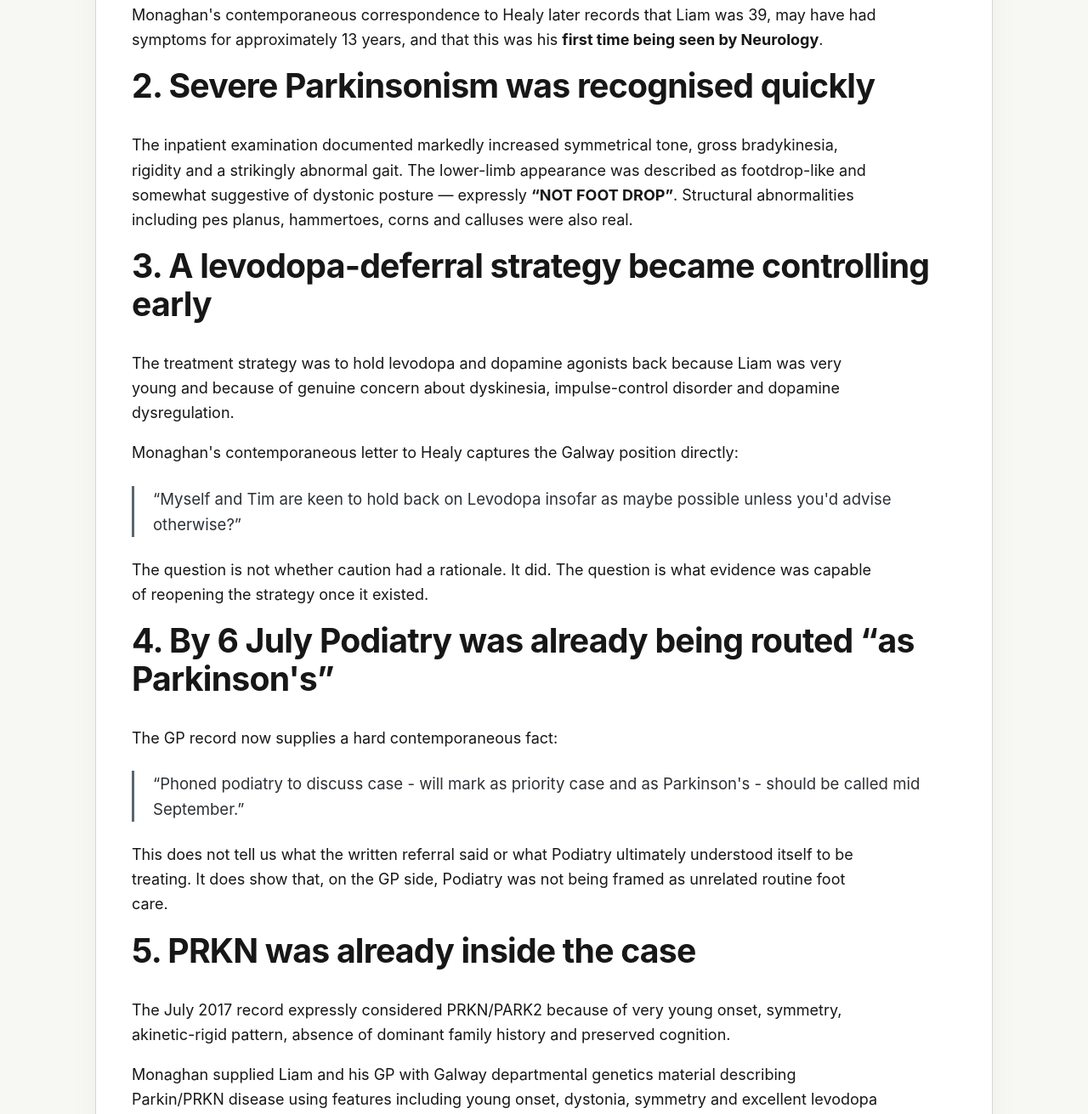
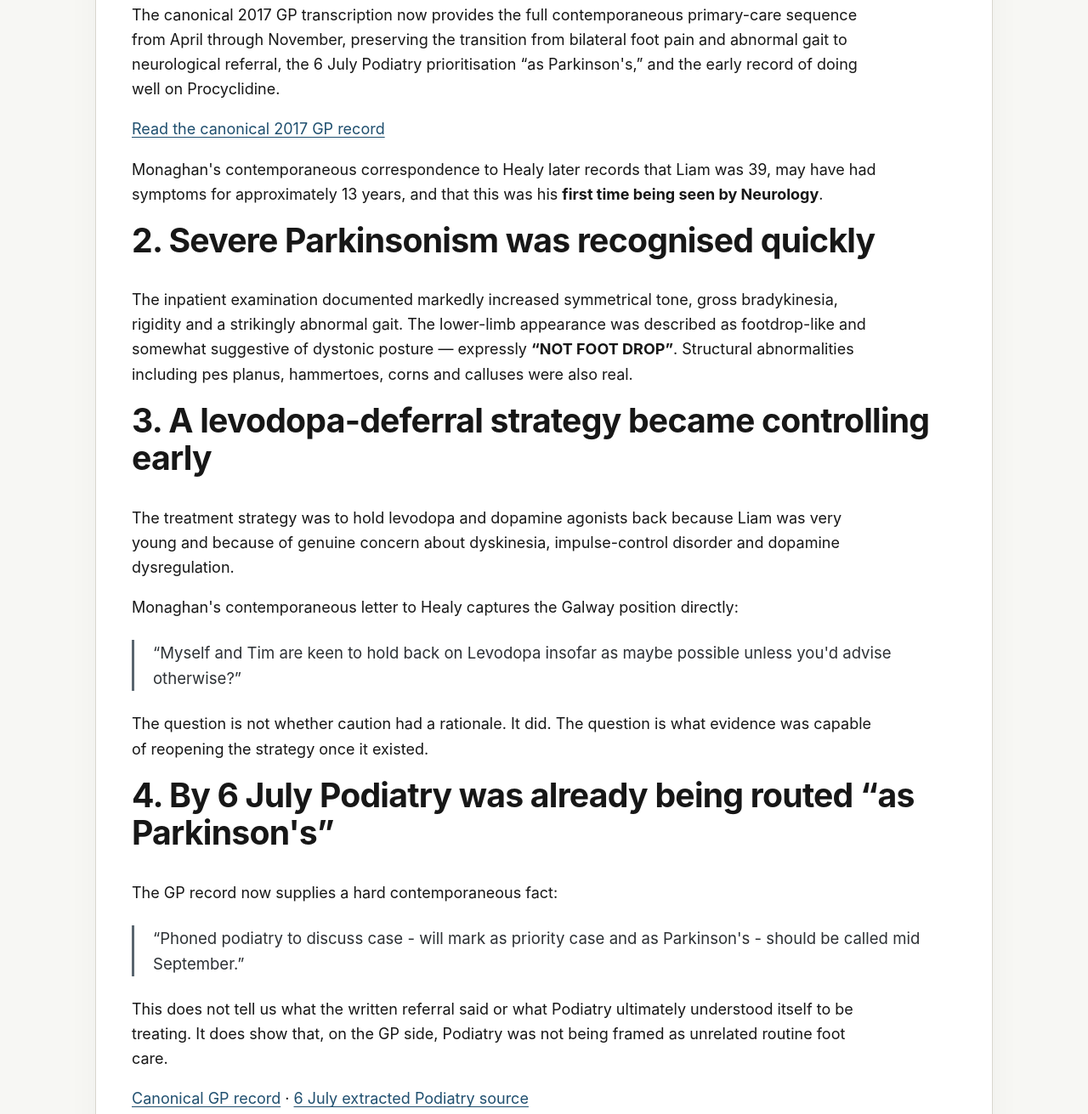
Before and after one commit to TitanicParker/for-counsel, a plain HTML site: page docs/2017-hinge.html in a window 1280 px wide. Shown: the part 1073-2384 px from the top of the page at 85% size. Drawn offline with Linux system fonts and the light colour scheme.

Commit message:
Link canonical GP record into 2017 hinge

```diff
--- a/docs/2017-hinge.html
+++ b/docs/2017-hinge.html
@@ -16,6 +16,8 @@
 
 <h2 id="entry">1. The case arrived open</h2>
 <p>The GP record did not begin with a settled Parkinson's diagnosis. It began with bilateral foot pain, abnormal gait and real structural pathology. By June the GP was considering Neurology specifically for the patient's <strong>“gait, feet and 'muscle tension' issues”</strong>; Occupational Health echoed the gait concern; increased leg tone was documented; and hospital neurological assessment followed.</p>
+<p>The canonical 2017 GP transcription now provides the full contemporaneous primary-care sequence from April through November, preserving the transition from bilateral foot pain and abnormal gait to neurological referral, the 6 July Podiatry prioritisation “as Parkinson's,” and the early record of doing well on Procyclidine.</p>
+<p><a href="LM_2017_GP_Record_Canonical_Transcription.md">Read the canonical 2017 GP record</a></p>
 <p>Monaghan's contemporaneous correspondence to Healy later records that Liam was 39, may have had symptoms for approximately 13 years, and that this was his <strong>first time being seen by Neurology</strong>.</p>
 
 <h2 id="parkinsonism">2. Severe Parkinsonism was recognised quickly</h2>
@@ -31,6 +33,7 @@
 <p>The GP record now supplies a hard contemporaneous fact:</p>
 <div class="quote">“Phoned podiatry to discuss case - will mark as priority case and as Parkinson's - should be called mid September.”</div>
 <p>This does not tell us what the written referral said or what Podiatry ultimately understood itself to be treating. It does show that, on the GP side, Podiatry was not being framed as unrelated routine foot care.</p>
+<p><a href="LM_2017_GP_Record_Canonical_Transcription.md">Canonical GP record</a> · <a href="source-records/gp-podiatry-2017-07-06.md">6 July extracted Podiatry source</a></p>
 
 <h2 id="prkn">5. PRKN was already inside the case</h2>
 <p>The July 2017 record expressly considered PRKN/PARK2 because of very young onset, symmetry, akinetic-rigid pattern, absence of dominant family history and preserved cognition.</p>
@@ -76,7 +79,7 @@
 
 <div class="callout"><strong>Updated controlling question.</strong> After Healy personally reviewed Liam, said he probably had PARK II, recommended PARK II testing first and described long-term relatively low-dose dopamine replacement as compatible with the condition, what process caused Galway's pre-existing levodopa-deferral strategy and unresolved foot partition to return to an open state?</div>
 
-<p><a href="source-records/gp-podiatry-2017-07-06.md">6 July GP Podiatry note</a> · <a href="source-records/healy-response-2017-09-12.md">12 September Healy response</a> · <a href="podiatry-evidence.html">Podiatry evidence framework</a> · <a href="../NEW_DOCUMENTARY_FACTS_2026-08-12.md">New documentary facts</a></p>
+<p><a href="LM_2017_GP_Record_Canonical_Transcription.md">Canonical 2017 GP record</a> · <a href="source-records/gp-podiatry-2017-07-06.md">6 July GP Podiatry note</a> · <a href="source-records/healy-response-2017-09-12.md">12 September Healy response</a> · <a href="podiatry-evidence.html">Podiatry evidence framework</a> · <a href="../NEW_DOCUMENTARY_FACTS_2026-08-12.md">New documentary facts</a></p>
 </article></main>
 <footer class="footer">For Counsel — reconstruct what was known, what changed, and whether the governing decision ever reopened.</footer>
 </body>
```
